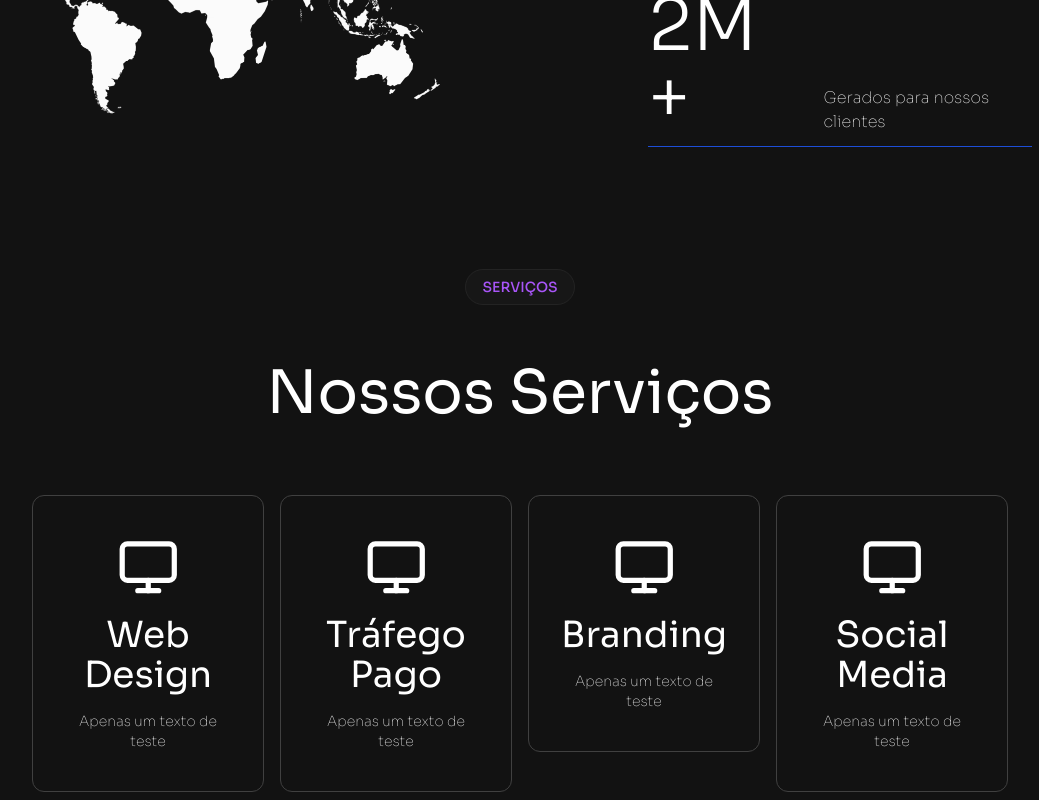
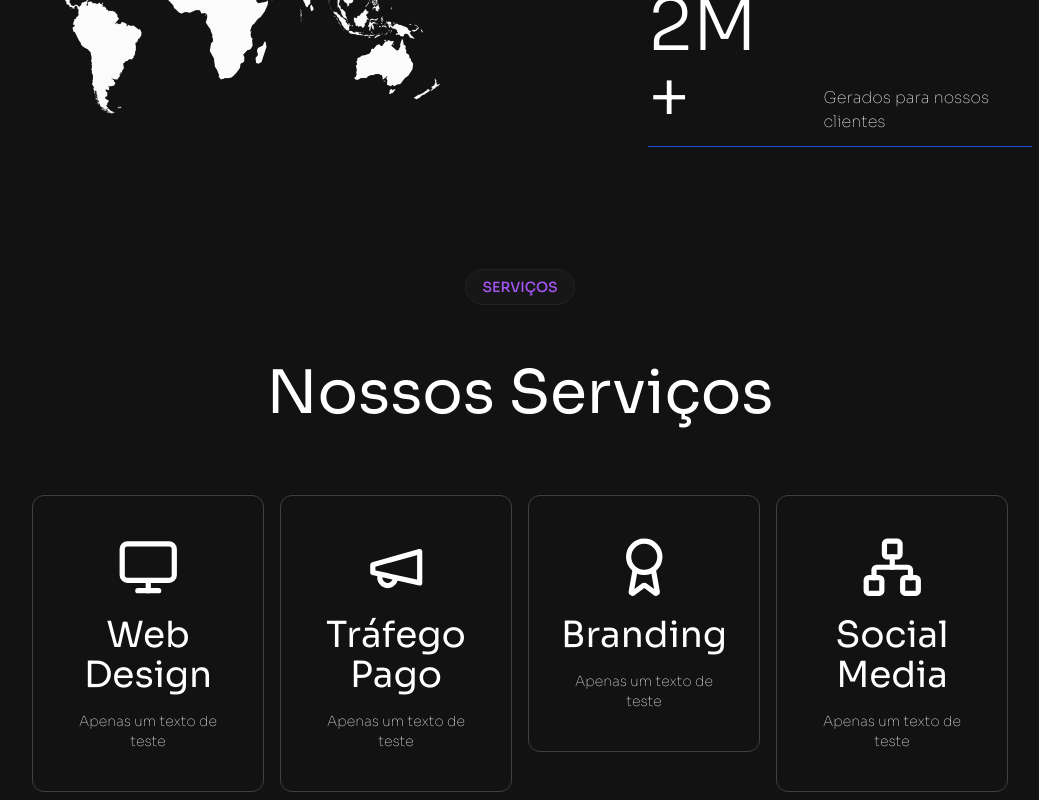
Before and after one commit to rafaelrch/landingPageV2, a React (Vite) app: page / in a window 1280 px wide. Shown: the part 1627-2427 px from the top of the page, without its empty margins (120-1159 px from the left). Built offline with nearby package versions, Linux system fonts and the light colour scheme.

Commit message:
add hover animation

```diff
--- a/src/components/Servicos.jsx
+++ b/src/components/Servicos.jsx
@@ -14,29 +14,29 @@ function Servicos() {
       </h2>
       <div className="flex flex-wrap justify-center mx-5">
           <div className="w-full sm:w-1/2 lg:w-1/5 p-2">
-              <div className="p-10 w-full flex flex-col justify-center items-center border border-neutral-700 rounded-xl">
+              <div className=" p-10 w-full flex flex-col justify-center items-center border border-neutral-700 hover:border-blue-600 hover:scale-105 duration-200 rounded-xl">
                 <Monitor className="w-20 h-20 sm:w-20 lg:w-5/12 sm:h-20 lg:h-1/4"/>
                 <h2 className="py-4 text-2xl sm:text-3xl lg:text-4xl">Web Design</h2>
                 <p className="font-thin text-md sm:text-base lg:text-sm">Apenas um texto de teste</p>
               </div>
           </div>
           <div className="w-full sm:w-1/2 lg:w-1/5 p-2">
-              <div className="p-10 w-full flex flex-col justify-center items-center border border-neutral-700 rounded-xl">
-                <Monitor className="w-20 h-20 sm:w-20 lg:w-5/12 sm:h-20 lg:h-1/4"/>
+              <div className="p-10 w-full flex flex-col justify-center items-center border border-neutral-700 hover:border-blue-600 hover:scale-105 duration-200 rounded-xl">
+                < Megaphone className="w-20 h-20 sm:w-20 lg:w-5/12 sm:h-20 lg:h-1/4"/>
                 <h2 className="py-4 text-2xl sm:text-3xl lg:text-4xl">Tráfego Pago</h2>
                 <p className="font-thin text-md sm:text-base lg:text-sm">Apenas um texto de teste</p>
               </div>
           </div>
           <div className="w-full sm:w-1/2 lg:w-1/5 p-2">
-              <div className="p-10 w-full flex flex-col justify-center items-center border border-neutral-700 rounded-xl">
-                <Monitor className="w-20 h-20 sm:w-20 lg:w-5/12 sm:h-20 lg:h-1/4"/>
+              <div className="p-10 w-full flex flex-col justify-center items-center border border-neutral-700 hover:border-blue-600 hover:scale-105 duration-200 rounded-xl">
+                <Award className="w-20 h-20 sm:w-20 lg:w-5/12 sm:h-20 lg:h-1/4"/>
                 <h2 className="py-4 text-2xl sm:text-3xl lg:text-4xl">Branding</h2>
                 <p className="font-thin text-md sm:text-base lg:text-sm">Apenas um texto de teste</p>
               </div>
           </div>
           <div className="w-full sm:w-1/2 lg:w-1/5 p-2">
-              <div className="p-10 w-full flex flex-col justify-center items-center border border-neutral-700 rounded-xl">
-                <Monitor className="w-20 h-20 sm:w-20 lg:w-5/12 sm:h-20 lg:h-1/4"/>
+              <div className="p-10 w-full flex flex-col justify-center items-center border border-neutral-700 hover:border-blue-600 hover:scale-105 duration-200 rounded-xl">
+                <Network className="w-20 h-20 sm:w-20 lg:w-5/12 sm:h-20 lg:h-1/4"/>
                 <h2 className="py-4 text-2xl sm:text-3xl lg:text-4xl">Social Media</h2>
                 <p className="font-thin text-md sm:text-base lg:text-sm">Apenas um texto de teste</p>
               </div>
```
